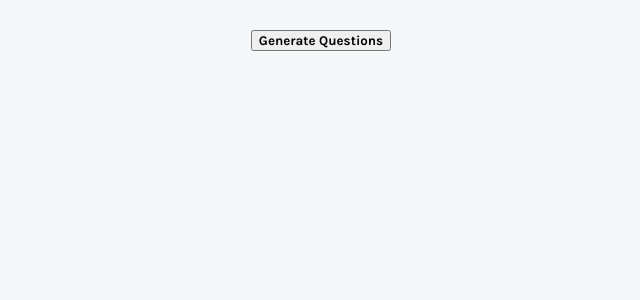
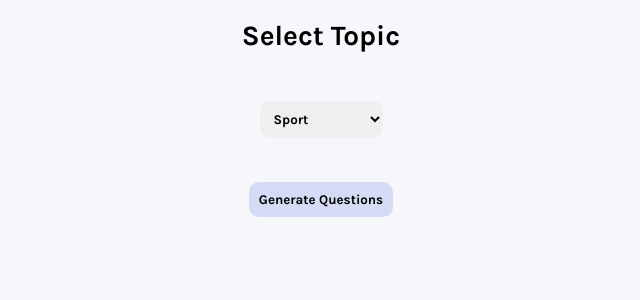
Before and after one commit to kmk00/quizzz, a React (Create React App) app: page / in a window 1280 px wide. Shown: the top 300 px of the page, without its empty margins (319-959 px from the left). Built offline with nearby package versions, Linux system fonts and the light colour scheme.

Commit message:
Create category selection

```diff
--- a/src/App.js
+++ b/src/App.js
@@ -6,24 +6,74 @@ import uniqid from "uniqid";
 function App() {
   const [isQuiz, setIsQuizz] = useState(false);
   const [questions, setQuestions] = useState(null);
+  const [category, setCategory] = useState(10);
+  const [generateNew, setGenerateNew] = useState(false);
+
+  // --- Helper functions ---
+
+  function encode(toEncode) {
+    toEncode = toEncode
+      .replace(/&quot;/g, '"')
+      .replace(/&#039;/g, "'")
+      .replace(/&rsquo;/g, "’")
+      .replace(/&amp;/g, "&")
+      .replace(/&uuml;/g, "ü")
+      .replace(/&ldquo;/g, "”")
+      .replace(/&aacute/g, "á");
+
+    return toEncode;
+  }
+
+  function shuffle(array) {
+    //used for shuffling answer options
+    return array.sort(() => Math.random() - 0.5);
+  }
+
+  // --- Handle functions ---
+
+  function handleQuiz() {
+    setIsQuizz((prev) => !prev);
+  }
+
+  function handleAnswer(ans) {
+    //check answer
+    setQuestions((oldQuestions) =>
+      oldQuestions.map((question) => {
+        return ans === question.id
+          ? { ...question, is_answered: true }
+          : question;
+      })
+    );
+  }
+
+  function handleCategory(event) {
+    setCategory(event.target.value);
+  }
+
+  function handleGenerateNew() {
+    setGenerateNew((prev) => !prev);
+  }
 
   useEffect(() => {
-    //Fetch data from API and exclude determine question and answers
     if (isQuiz) {
-      fetch("https://opentdb.com/api.php?amount=10")
+      fetch(`https://opentdb.com/api.php?amount=5&category=${category}`)
         .then((res) => res.json())
         .then((data) => data.results)
-        .then((que) => {
-          const newArray = que.map((q) => {
-            const { question, correct_answer, incorrect_answers } = q;
-            let allAnswers = [...incorrect_answers, correct_answer];
+        .then((data) => {
+          const newArray = data.map((singleQuestion) => {
+            const { question, correct_answer, incorrect_answers } =
+              singleQuestion;
+            let allAnswers = shuffle([
+              ...incorrect_answers,
+              correct_answer,
+            ]).map((answer) => encode(answer));
             return {
               id: uniqid(),
-              question: question,
+              question: encode(question),
               correct_answer: correct_answer,
               all_answers: allAnswers,
               is_answered: false,
-              point: 0,
+              correct: false,
             };
           });
           return newArray;
@@ -32,21 +82,7 @@ function App() {
     } else {
       setQuestions(null);
     }
-
-    console.log(isQuiz);
-  }, [isQuiz]);
-
-  function handleQuiz() {
-    setIsQuizz((prev) => !prev);
-  }
-
-  function log(correct_answer) {
-    // setQuestions(prevQuestions => prevQuestions.map(question =>{
-    //   return question.
-    // }))
-
-    console.log(correct_answer);
-  }
+  }, [isQuiz, generateNew, category]);
 
   return (
     <main>
@@ -55,12 +91,39 @@ function App() {
           <Question
             key={item.id}
             item={item}
-            log={() => log(item.correct_answer)}
+            handleAnswer={() => handleAnswer(item.id)}
           />
         ))}
-      <button id="main-btn" onClick={handleQuiz}>
-        {isQuiz ? "Submit" : "Generate Questions"}
-      </button>
+      {!isQuiz && (
+        <>
+          <h1>Select Topic</h1>
+          <form>
+            <select
+              value={category}
+              onChange={handleCategory}
+              name="category"
+              id="topic"
+            >
+              <option value={21}>Sport</option>
+              <option value={22}>Geography</option>
+              <option value={11}>Books</option>
+              <option value={12}>Music</option>
+              <option value={14}>Television</option>
+              <option value={15}>Video Games</option>
+            </select>
+          </form>
+        </>
+      )}
+      <div className="btn-container">
+        <button id="main-btn" onClick={handleQuiz}>
+          {isQuiz ? "Go Back" : "Generate Questions"}
+        </button>
+        {isQuiz && (
+          <button id="generate-btn" onClick={handleGenerateNew}>
+            Generate New
+          </button>
+        )}
+      </div>
     </main>
   );
 }
--- a/src/components/Answer.js
+++ b/src/components/Answer.js
@@ -1,26 +1,19 @@
-import React from "react";
+// import React from "react";
 
-function Answer(props) {
-  const styles = {
-    backgroundColor: props.disable
-      ? props.answer === props.correct_answer
-        ? "var(--correct)"
-        : "var(--wrong)"
-      : "var(--white)",
-  };
+// function Answer(props) {
 
-  return (
-    <button
-      className={`answer-btn`}
-      style={styles}
-      key={props.answer}
-      value={props.answer}
-      disabled={props.disable}
-      onClick={props.fun}
-    >
-      {props.answer}
-    </button>
-  );
-}
+//   return (
+//     <button
+//       className={`answer-btn`}
+//       style={styles}
+//       key={props.answer}
+//       value={props.answer}
+//       disabled={props.disable}
+//       onClick={props.fun}
+//     >
+//       {props.answer}
+//     </button>
+//   );
+// }
 
-export default Answer;
+// export default Answer;
--- a/src/components/Question.js
+++ b/src/components/Question.js
@@ -1,29 +1,64 @@
 import React from "react";
-import Answer from "./Answer";
+//import Answer from "./Answer";
 
 function Question(props) {
-  const { question, all_answers, correct_answer, is_answered } = props.item;
+  const { question, all_answers, is_answered, correct_answer } = props.item;
 
-  function shuffle(array) {
-    return array.sort(() => Math.random() - 0.5);
-  }
-
-  const displayAnswers = shuffle(all_answers).map((answer) => (
-    <Answer
+  const displayAnswers = all_answers.map((answer) => (
+    <button
+      className="answer-btn"
       key={answer}
-      answer={answer}
-      correct_answer={correct_answer}
-      disable={is_answered ? true : false}
-      fun={props.log}
-    ></Answer>
+      value={answer}
+      onClick={props.handleAnswer}
+      disabled={is_answered}
+      style={
+        is_answered
+          ? answer === correct_answer
+            ? { backgroundColor: "var(--correct)" }
+            : { backgroundColor: "var(--wrong)" }
+          : { backgroundColor: "var(--white)" }
+      }
+    >
+      {answer}
+    </button>
   ));
 
   return (
     <div className="question-container">
-      <h1>{question}</h1>
+      <h2>{question}</h2>
       <div className="answer-container">{displayAnswers}</div>
     </div>
   );
 }
 
 export default Question;
+
+// import React from "react";
+// import Answer from "./Answer";
+
+// function Question(props) {
+//   const { question, all_answers, correct_answer, is_answered } = props.item;
+
+//   function shuffle(array) {
+//     return array.sort(() => Math.random() - 0.5);
+//   }
+
+//   const displayAnswers = shuffle(all_answers).map((answer) => (
+//     <Answer
+//       key={answer}
+//       answer={answer}
+//       correct_answer={correct_answer}
+//       disable={is_answered ? true : false}
+//       fun={props.log}
+//     ></Answer>
+//   ));
+
+//   return (
+//     <div className="question-container">
+//       <h1>{question}</h1>
+//       <div className="answer-container">{displayAnswers}</div>
+//     </div>
+//   );
+// }
+
+// export default Question;
--- a/src/style.css
+++ b/src/style.css
@@ -5,7 +5,6 @@
 :root {
   --white: #f5f7fb;
   --primary: #293264;
-  --btn-color: #4d5b9e;
   --secondary: #d6dbf5;
   --correct: #94d7a2;
   --wrong: #f8bcbc;
@@ -16,47 +15,89 @@ html {
   font-family: "Karla", sans-serif;
 }
 
-button {
+button,
+select {
   font-family: "Karla", sans-serif;
+  border: none;
+  border-radius: 10px;
+  padding: 10px;
+}
+
+select {
+  background-color: var();
 }
 
 body {
   margin: 0;
   padding: 0;
   background-color: var(--white);
+  height: auto;
+}
+
+h1 {
+  font-size: 2.8rem;
+}
+
+form,
+body,
+.btn-container {
   display: flex;
   justify-content: center;
   align-items: center;
-  height: auto;
+}
+
+form {
+  padding: 20px;
 }
 
 main {
   max-width: 1000px;
-  padding: 3rem;
   display: flex;
   flex-direction: column;
   gap: 10px;
 }
 
-.answer-container {
+main #main-btn {
+  justify-self: center;
+}
+
+main h1 {
+  text-align: center;
+}
+
+.question-container {
+  padding: 10px;
+  border-bottom: 1px solid var(--secondary);
+}
+
+.btn-container {
+  padding: 1.4rem;
+}
+
+.answer-container,
+.btn-container {
   display: flex;
   gap: 25px;
 }
 
 .answer-btn {
-  background-color: var(--white);
   border: 1px solid var(--primary);
-  border-radius: 5px;
 }
 
-#main-btn {
+#main-btn,
+#topic-btn,
+#generate-btn {
+  background-color: var(--secondary);
   width: fit-content;
 }
 
-.correct-answer {
-  background-color: var(--correct);
+button:disabled {
+  color: var(--primary);
 }
 
-.wrong-answer {
-  background-color: var(--wrong);
+#main-btn:hover,
+#topic-btn:hover,
+#generate-btn:hover {
+  background-color: var(red);
+  width: fit-content;
 }
```
Also changed, not shown: 1 other file (tests, documents, lock files or other folders).
